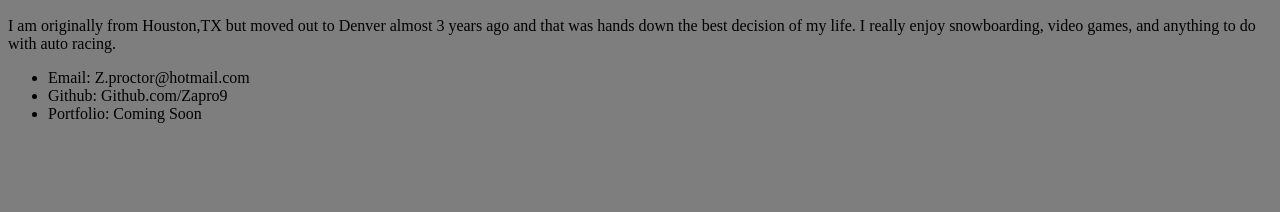
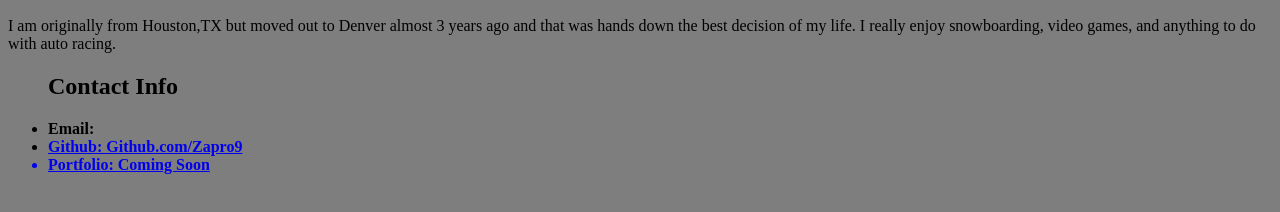
Before and after one commit to Zapro9/my-bio, a plain HTML site: page index.html in a window 1280 px wide. Shown: the part 502-714 px from the top of the page. Drawn offline with Linux system fonts and the light colour scheme.

Commit message:
Additional updates

```diff
--- a/index.html
+++ b/index.html
@@ -18,12 +18,14 @@
         <img src="https://scontent.fapa1-2.fna.fbcdn.net/v/t1.0-9/38412034_10156666541590929_2997255803825553408_o.jpg?_nc_cat=109&_nc_sid=0be424&_nc_ohc=5a91W1v0NasAX_QUbWY&_nc_ht=scontent.fapa1-2.fna&oh=fc9d7dd73984a659e82064bfc2fd82ad&oe=5E981960" alt="Zach is Europe" style="widows: 200px;height:200px;">
 
         <P>I am originally from Houston,TX but moved out to Denver almost 3 years ago and that was hands down the best decision of my life. I really enjoy snowboarding, video games, and anything to do with auto racing.</P>
-
+        <section>
         <ul>
-            <li>Email: Z.proctor@hotmail.com</li>
+            <h2>Contact Info</h2>
+            <li>
+                <strong>Email:<a href="Z.proctor@hotmail.com"</li>
             <li>Github: Github.com/Zapro9</li>
             <li>Portfolio: Coming Soon</li>
         </ul>
-
+        </section>
   </body>
 </html>
```
